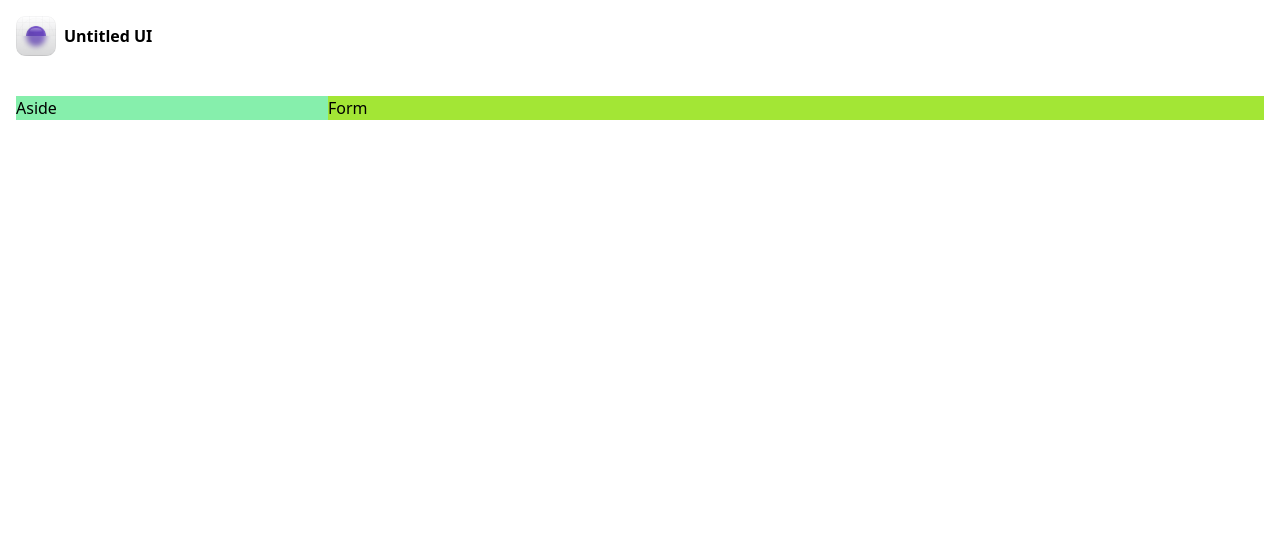
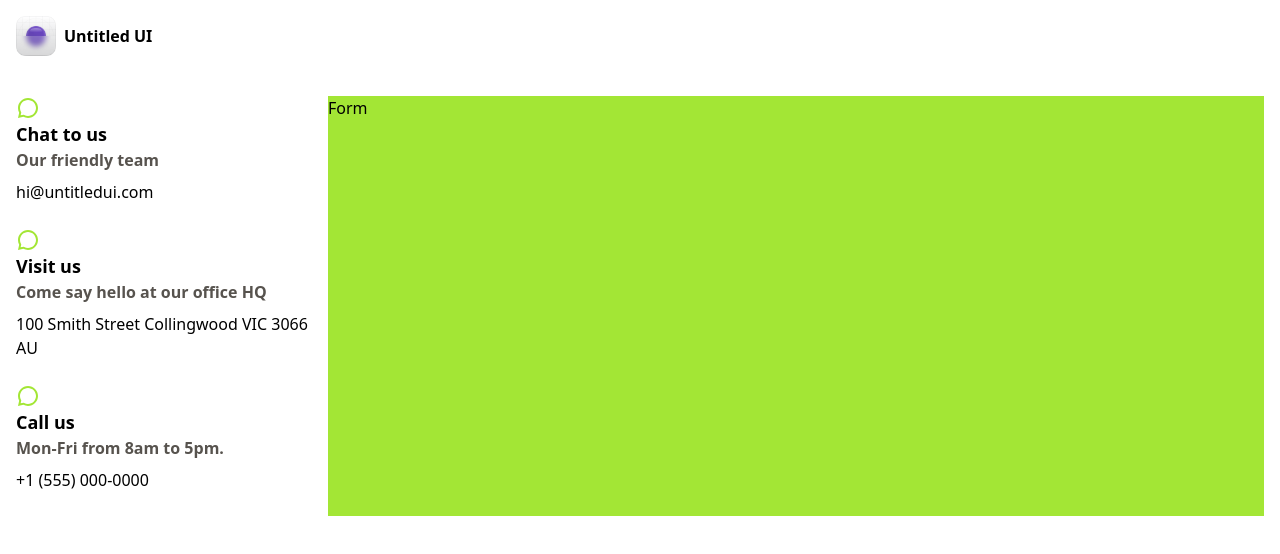
Before and after one commit to nancyfull-stack/Untitled-UI-Contact-Form-1, a React (Vite) app: page / in a window 1280 px wide. Shown: the top 554 px of the page. Built offline with nearby package versions, Linux system fonts and the light colour scheme.

Commit message:
Showing contact info using array

```diff
--- a/package.json
+++ b/package.json
@@ -11,7 +11,8 @@
   },
   "dependencies": {
     "react": "^18.3.1",
-    "react-dom": "^18.3.1"
+    "react-dom": "^18.3.1",
+    "react-icons": "^5.4.0"
   },
   "devDependencies": {
     "@eslint/js": "^9.15.0",
--- a/src/components/Aside.jsx
+++ b/src/components/Aside.jsx
@@ -1,7 +1,53 @@
-import React from "react";
+import {
+  RiFacebookCircleLine,
+  RiTwitterXLine,
+  RiLinkedinBoxLine,
+  RiMap2Fill,
+  RiPhoneLine,
+  RiChat3Line,
+} from "react-icons/ri";
+
+const contactInfo = [
+  {
+    id: 0,
+    title: "Chat to us",
+    description: "Our friendly team",
+    action: "hi@untitledui.com",
+    icon: RiChat3Line,
+  },
+  {
+    id: 1,
+    title: "Visit us",
+    description: "Come say hello at our office HQ",
+    action: "100 Smith Street Collingwood VIC 3066 AU",
+    icon: RiMap2Fill,
+  },
+  {
+    id: 2,
+    title: "Call us",
+    description: "Mon-Fri from 8am to 5pm.",
+    action: "+1 (555) 000-0000",
+    icon: RiPhoneLine,
+  },
+];
 
 const Aside = () => {
-  return <div>Aside</div>;
+  return (
+    <aside>
+      {contactInfo.map((contact) => {
+        return (
+          <div key={contact.id} className="mb-6">
+            <RiChat3Line className="text-2xl text-lime-400" />
+            <h3 className="text-lg font-bold">{contact.title}</h3>
+            <p className="mb-2 font-semibold text-stone-600">
+              {contact.description}
+            </p>
+            <p>{contact.action}</p>
+          </div>
+        );
+      })}
+    </aside>
+  );
 };
 
 export default Aside;
--- a/src/pages/Home.jsx
+++ b/src/pages/Home.jsx
@@ -9,7 +9,7 @@ const Home = () => {
       <Header />
 
       <div className="grid grid-cols-8">
-        <div className="col-span-2 hidden bg-green-300 md:block">
+        <div className="col-span-2 hidden md:block">
           <Aside />
         </div>
         <div className="col-span-full md:col-span-6 md:bg-lime-400">
```
Also changed, not shown: 1 other file (tests, documents, lock files or other folders).
